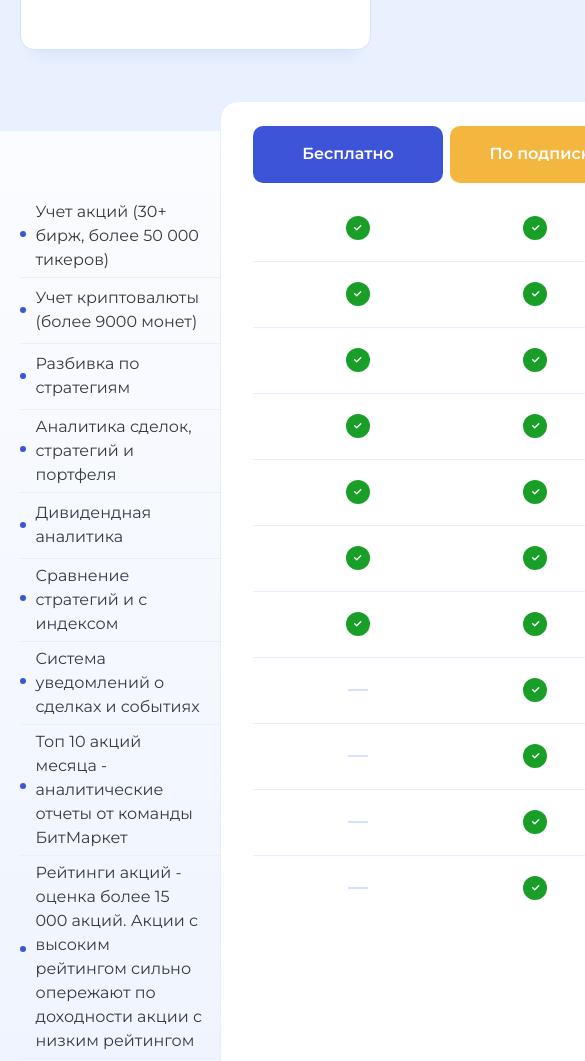
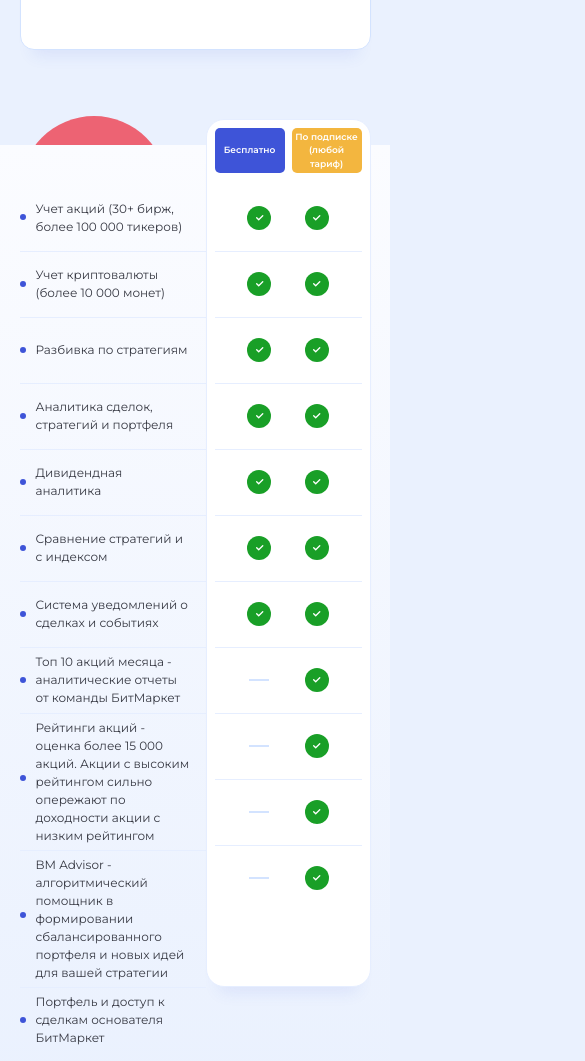
Before and after one commit to Ankhena/BeatLanding2, a plain HTML site: page tarrifs.html in a window 390 px wide. Shown: the part 3496-4557 px from the top of the page, 585 px wide, since content can reach past the window. Drawn offline with Linux system fonts and the light colour scheme.

Commit message:
Deploying to gh-pages from @ Ankhena/BeatLanding2@e7156859d95760ac410edef38684c589689c8503 🚀

```diff
--- a/css/style.css
+++ b/css/style.css
@@ -1999,13 +1999,32 @@ span.mark::before {
 
 .section-table-sort {
   padding: calc(var(--section_padding) - 2rem) 0 var(--section_padding) 0;
+  position: relative;
+}
+
+.section-table-sort::before {
+  content: "";
+  width: 148px;
+  height: 148px;
+  background: #ED6373;
+  border-radius: 50%;
+  position: absolute;
+  left: 37%;
+  top: 1.5%;
+}
+
+.table-sort {
   background: linear-gradient(180deg, #FBFCFF 0%, #EAF1FE 100%);
+  position: relative;
+  z-index: 2;
 }
 
 .table-sort__row {
   display: flex;
   justify-content: space-between;
   padding: 50px 0;
+  position: relative;
+  z-index: 2;
 }
 
 .table-sort__item-text {
@@ -2063,7 +2082,9 @@ span.mark::before {
 
 .table-sort__block-info {
   padding: 0 16px;
-  width: 100%;
+  display: block;
+  max-width: 190px;
+  width: 100vw;
   font-size: 16px;
   font-weight: 600;
   border-radius: 10px;
@@ -2072,7 +2093,6 @@ span.mark::before {
   display: flex;
   justify-content: center;
   align-items: center;
-  width: 190px;
   height: 57px;
 }
 
@@ -3813,6 +3833,30 @@ span.mark::before {
     justify-content: center;
   }
 
+  .section-table-sort::before {
+    left: 5%;
+    top: -1.5%;
+  }
+
+  .table-sort__row {
+    padding: 40px 0;
+  }
+
+  .table-sort__item-text {
+    font-size: 12px;
+  }
+
+  .table-sort__block {
+    padding: 8px;
+    transform: translateY(-66px);
+  }
+
+  .table-sort__block-info {
+    height: 45px;
+    font-size: 9px;
+    border-radius: 5px;
+  }
+
   .burger {
     display: flex;
   }
@@ -4110,6 +4154,11 @@ span.mark::before {
     overflow: hidden;
   }
 
+  .table-sort__block-info {
+    width: 70px;
+    padding: 0px;
+  }
+
   .modal {
     width: 90%;
     padding: 1.5rem;
--- a/tarrifs.html
+++ b/tarrifs.html
@@ -299,13 +299,13 @@
 		</div>
 	</section>
 
-	<section class="section-outer section-table-sort table-sort">
-
+	<section class="section-outer section-table-sort">
+		<div class="table-sort">
 			<div class="section-inner">
 				<div class="table-sort__row">
 					<div class="table-sort__item">
-					<div class="table-sort__item-text">Учет акций (30+ бирж, более 50 000 тикеров)</div>
-					<div class="table-sort__item-text">Учет криптовалюты (более 9000 монет)</div>
+						<div class="table-sort__item-text">Учет акций (30+ бирж, более 100 000 тикеров)</div>
+						<div class="table-sort__item-text">Учет криптовалюты (более 10 000 монет)</div>
 						<div class="table-sort__item-text">Разбивка по стратегиям</div>
 						<div class="table-sort__item-text">Аналитика сделок, стратегий и портфеля</div>
 						<div class="table-sort__item-text">Дивидендная аналитика</div>
@@ -323,7 +323,8 @@
 					<div class="table-sort__block">
 						<div class="table-sort__block-row">
 							<div class="table-sort__block-info blue">Бесплатно</div>
-						<div class="table-sort__block-info yellow">По подписке</div>
+							<div class="table-sort__block-info yellow">По подписке
+							(любой тариф)</div>
 						</div>
 						<div class="table-sort__block-item">
 							<div class="table-sort__block-mark">
@@ -458,7 +459,12 @@
 										stroke-linecap="round" stroke-linejoin="round" />
 								</svg>
 							</div>
+
 						</div>
+
+
+					</div>
+
 				</div>
 			</div>
 		</div>
```
Also changed, not shown: css/style.min.css. Lines whose indentation alone changed are shown as unchanged.
